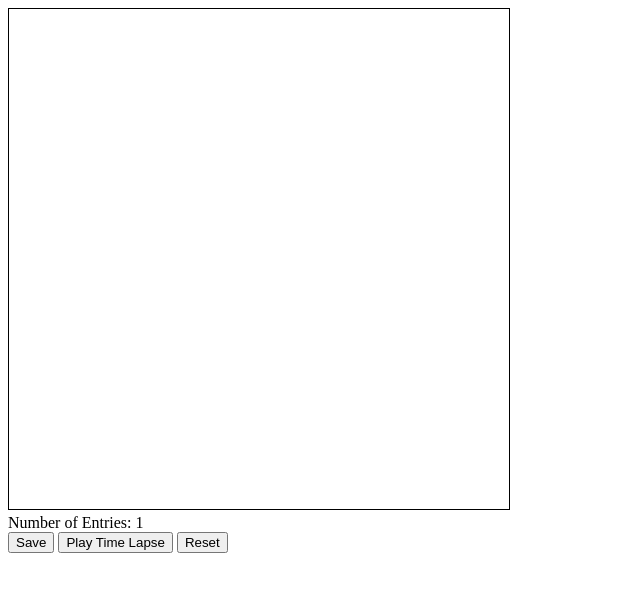
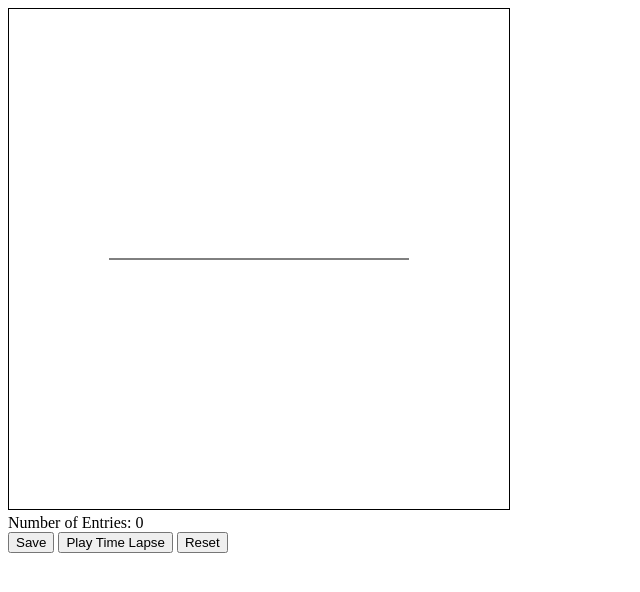
Before and after one commit to haitham123sa/evolution-game, a plain HTML site: page index.html in a window 1280 px wide. Both pictures are taken after a click on the button "Save". Shown: the whole page, without its empty margins (0-640 px from the left). Drawn offline with Linux system fonts and the light colour scheme.

Commit message:
Update index.html

```diff
--- a/index.html
+++ b/index.html
@@ -1,10 +1,12 @@
 <!DOCTYPE html>
 <html lang="en">
+
 <head>
     <meta charset="UTF-8">
     <meta name="viewport" content="width=device-width, initial-scale=1.0">
     <title>Line Tracing</title>
 </head>
+
 <body>
     <canvas id="canvas" width="500" height="500" style="border:1px solid black;"></canvas>
     <div>Number of Entries: <span id="entryCount">0</span></div>
@@ -29,6 +31,8 @@
         }
 
         function saveTracing() {
+            if (currentTracing.length === 0) return; // Check if there's any tracing to save
+
             tracings.push(currentTracing);
 
             // Clear the canvas and redraw only the latest tracing
@@ -102,4 +106,5 @@
         });
     </script>
 </body>
+
 </html>
```
